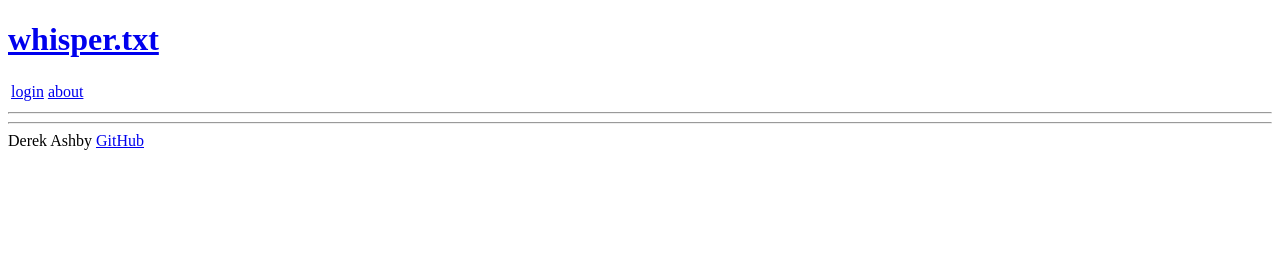
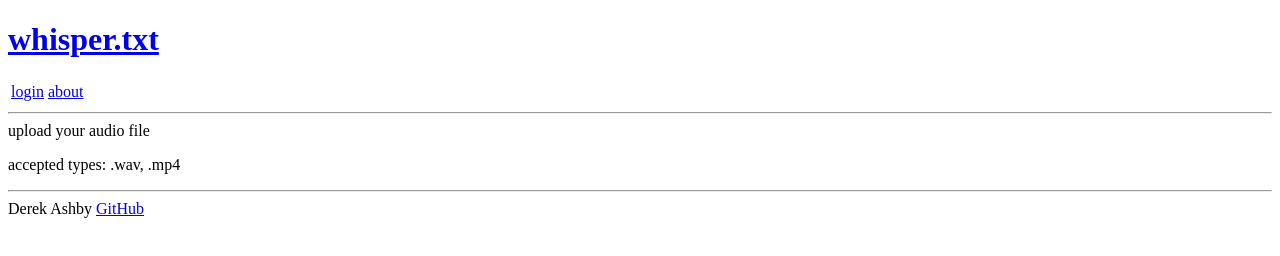
Before and after one commit to der-leek/Startup, a plain HTML site: page upload.html in a window 1280 px wide. Drawn offline with Linux system fonts and the light colour scheme.

Commit message:
Created dnd container, browse button

```diff
--- a/upload.html
+++ b/upload.html
@@ -26,7 +26,12 @@
     </header>
 
     <main>
-
+      <div>
+        <!-- Container to hold drag/drop area, browse button -->
+        <input type="file" id="file" style="display: none">
+        <label for="file" id="upload_button">upload your audio file</label>
+        <p>accepted types: .wav, .mp4</p>
+      </div>
     </main>
 
     <footer>
```
